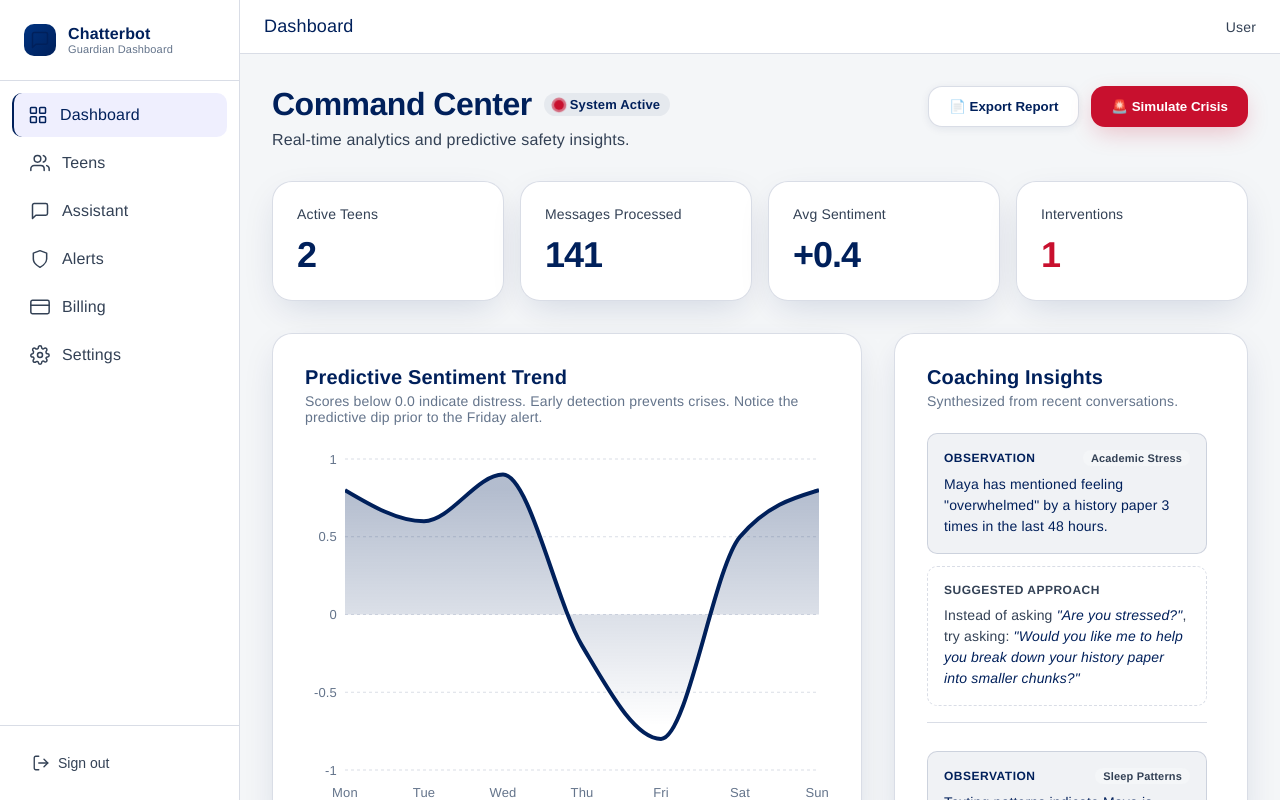
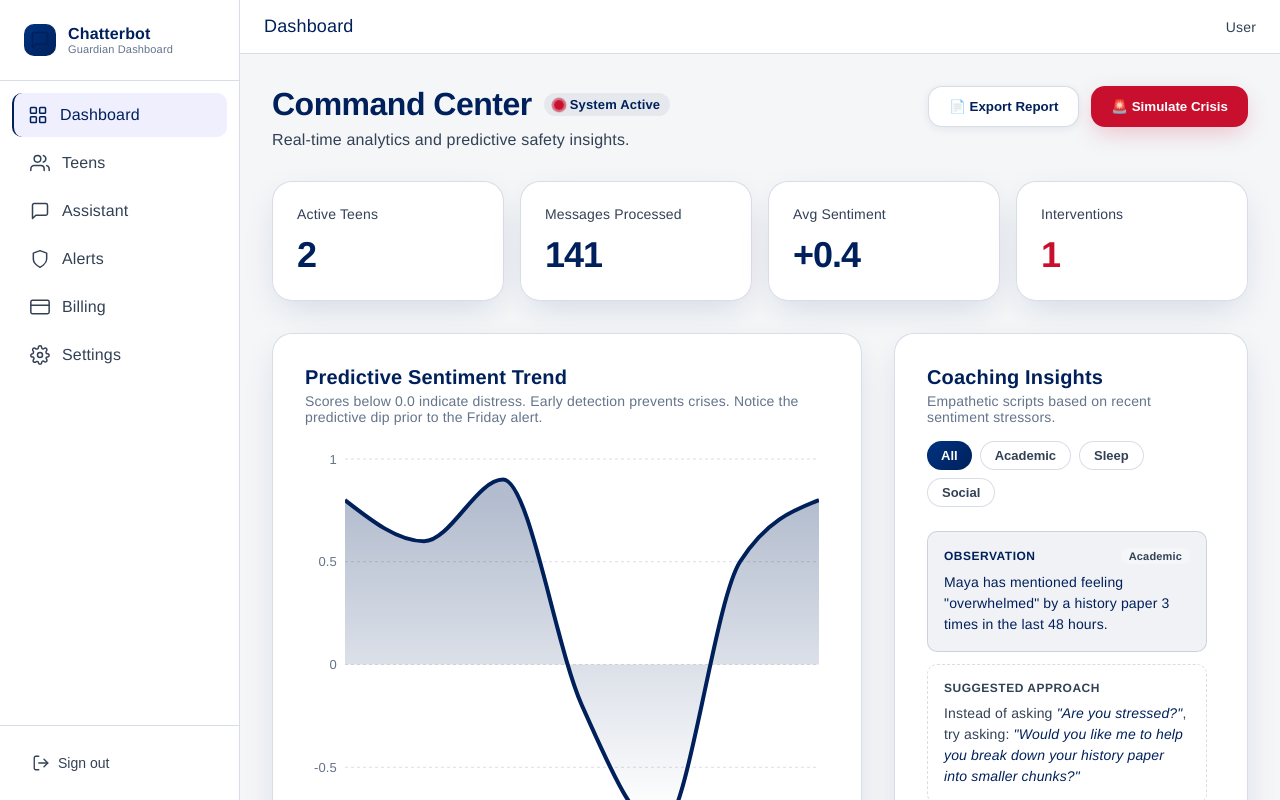
Before and after one commit to aachatte/chatterbot, a React (Vite) app in the folder chatterbot-frontend/: page /dashboard in a window 1280 px wide. Both pictures are taken after typing "name@example.com", "Sample123" into the empty fields and a click on the button "Sign in". Built offline with nearby package versions, Linux system fonts and the light colour scheme; no server answers.

Commit message:
Update Dashboard.jsx

```diff
--- a/chatterbot-frontend/src/pages/Dashboard.jsx
+++ b/chatterbot-frontend/src/pages/Dashboard.jsx
@@ -14,19 +14,19 @@ const weeklyData = [
 const aiInsights = [
   {
     id: 1,
-    category: "Academic Stress",
+    category: "Academic",
     observation: 'Maya has mentioned feeling "overwhelmed" by a history paper 3 times in the last 48 hours.',
     suggestion: 'Instead of asking "Are you stressed?", try asking: "Would you like me to help you break down your history paper into smaller chunks?"'
   },
   {
     id: 2,
-    category: "Sleep Patterns",
+    category: "Sleep",
     observation: 'Texting patterns indicate Maya is frequently active and responding to messages past 1:30 AM on weeknights.',
     suggestion: 'Consider establishing a "devices in the kitchen by 10 PM" family routine, framing it around wellness rather than punishment.'
   },
   {
     id: 3,
-    category: "Social Dynamics",
+    category: "Social",
     observation: 'Maya used language indicating frustration with her peer group (e.g., "being weird", "icing me out").',
     suggestion: 'Validate her feelings first. Try saying: "Friend drama is really exhausting. Do you want advice, or do you just want to vent?"'
   }
@@ -34,6 +34,8 @@ const aiInsights = [
 
 export default function Dashboard() {
   const [showDemoAlert, setShowDemoAlert] = useState(false);
+  const [activeFilter, setActiveFilter] = useState('All');
+  const filters = ['All', 'Academic', 'Sleep', 'Social'];
 
   const triggerDemoAlert = () => {
     setShowDemoAlert(true);
@@ -43,6 +45,10 @@ export default function Dashboard() {
   const handleExport = () => {
     window.print();
   };
+
+  const filteredInsights = activeFilter === 'All'
+    ? aiInsights
+    : aiInsights.filter(insight => insight.category === activeFilter);
 
   return (
     <div style={{ maxWidth: 1100, margin: '0 auto', paddingBottom: 40 }}>
@@ -139,13 +145,38 @@ export default function Dashboard() {
           </div>
         </div>
 
-        {/* EXPANDED AI INSIGHTS */}
-        <div className="glass-card" style={{ display: 'flex', flexDirection: 'column', maxHeight: 500 }}>
+        {/* EXPANDED AI INSIGHTS WITH INTERACTIVE FILTERS */}
+        <div className="glass-card" style={{ display: 'flex', flexDirection: 'column', maxHeight: 600 }}>
           <h2 style={{ fontSize: 20, fontWeight: 600, marginBottom: '4px' }}>Coaching Insights</h2>
-          <p style={{ fontSize: 14, color: 'var(--cb-text-tertiary)', marginBottom: 'var(--cb-space-5)' }}>Synthesized from recent conversations.</p>
+          <p style={{ fontSize: 14, color: 'var(--cb-text-tertiary)', marginBottom: 'var(--cb-space-4)' }}>
+            Empathetic scripts based on recent sentiment stressors.
+          </p>
+
+          {/* Category Filters */}
+          <div style={{ display: 'flex', gap: '8px', marginBottom: 'var(--cb-space-5)', flexWrap: 'wrap' }}>
+            {filters.map(filter => (
+              <button
+                key={filter}
+                onClick={() => setActiveFilter(filter)}
+                style={{
+                  padding: '6px 14px',
+                  borderRadius: '20px',
+                  fontSize: '13px',
+                  fontWeight: 600,
+                  cursor: 'pointer',
+                  border: activeFilter === filter ? 'none' : '1px solid var(--cb-border)',
+                  background: activeFilter === filter ? 'var(--cb-primary-gradient)' : 'var(--cb-bg-elevated)',
+                  color: activeFilter === filter ? 'white' : 'var(--cb-text-secondary)',
+                  transition: 'all 0.2s ease'
+                }}
+              >
+                {filter}
+              </button>
+            ))}
+          </div>
 
           <div className="insight-scroll" style={{ overflowY: 'auto', display: 'flex', flexDirection: 'column', gap: 'var(--cb-space-5)', paddingRight: '8px' }}>
-            {aiInsights.map((insight) => (
+            {filteredInsights.map((insight) => (
               <div key={insight.id} style={{ display: 'flex', flexDirection: 'column', gap: 12 }}>
 
                 {/* Observation Block */}
@@ -166,9 +197,15 @@ export default function Dashboard() {
                 </div>
 
                 {/* Divider */}
-                {insight.id !== aiInsights.length && <hr style={{ border: 'none', borderTop: '1px solid var(--cb-border)', margin: '4px 0' }} />}
+                <hr style={{ border: 'none', borderTop: '1px solid var(--cb-border)', margin: '4px 0' }} />
               </div>
             ))}
+
+            {filteredInsights.length === 0 && (
+              <div style={{ textAlign: 'center', padding: '20px', color: 'var(--cb-text-tertiary)', fontSize: 14 }}>
+                No immediate concerns detected in this category.
+              </div>
+            )}
           </div>
         </div>
       </div>
```
